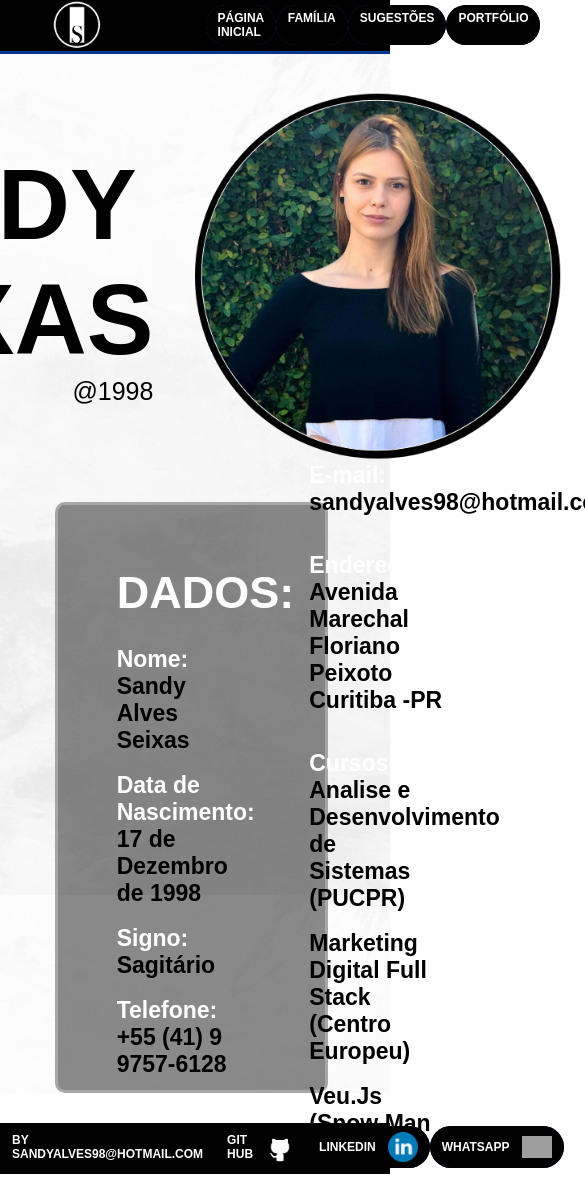
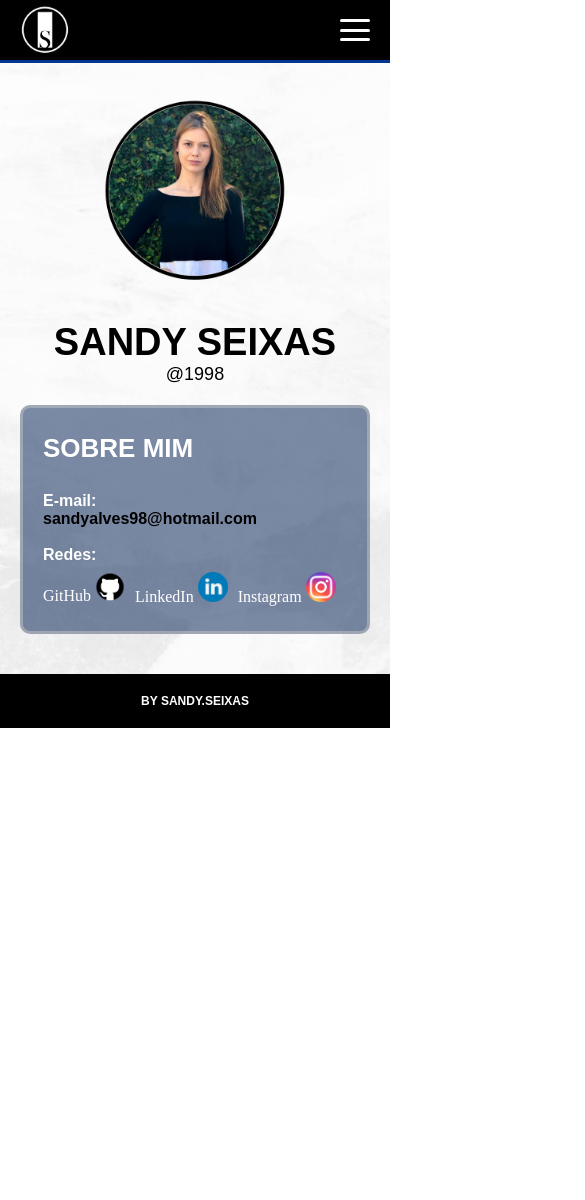
Before and after one commit to SandySei/Apresentacao-Pessoal, a Vue app: page / in a window 390 px wide. Shown: the top 1200 px of the page, 585 px wide, since content can reach past the window. After the commit the page ends 844 px from the top, so only its background shows below. Built offline with nearby package versions, Linux system fonts and the light colour scheme; grey boxes are pictures that could not be loaded.

Commit message:
Refatoração de componentes e atualização de estilos

```diff
--- a/src/App.vue
+++ b/src/App.vue
@@ -1,5 +1,5 @@
 <script setup>
-import { RouterLink, RouterView } from 'vue-router'
+import { RouterView } from 'vue-router'
 import Header from './components/Header.vue'
 import Footer from './components/Footer.vue'
 import Backtotop from './components/Backtotop.vue';
@@ -28,8 +28,14 @@ import Backtotop from './components/Backtotop.vue';
 <style scoped>
 
 main {
- padding-top: 6vh;
+ padding-top: 70px;
  background-color: rgb(255, 255, 255);
 }
 
+@media (max-width: 768px) {
+  main {
+    padding-top: 60px;
+  }
+}
+
 </style>
--- a/src/components/Footer.vue
+++ b/src/components/Footer.vue
@@ -5,118 +5,33 @@ export default {};
 <template>
   <div id="Footer">
     <div id="notes">
-      <p>By sandyalves98@hotmail.com</p>
-
-      <nav>
-        <a
-          href="https://github.com/SandySei"
-          class="btn btn-white btn-animate"
-          target="_blank"
-          style="display: flex; align-items: center"
-        >
-          Git Hub&emsp;
-          <img src="/arquivos/Git.png" alt="Logo GitHub" width="30" />
-        </a>
-
-        <a
-          href="https://www.linkedin.com/in/sandyseixas"
-          class="btn btn-white btn-animate"
-          target="_blank"
-          style="display: flex; align-items: center"
-        >
-          LinkedIn&emsp;
-          <img src="/arquivos/Linkedin.png" alt="Logo LinkedIn" width="30" />
-        </a>
-
-        <a
-          href="https://wa.me/5541997576128"
-          class="btn btn-white btn-animate"
-          target="_blank"
-          style="display: flex; align-items: center"
-        >
-          WhatsApp&emsp;
-          <img src="/arquivos/Whatsapp.png" alt="Logo Whats" width="30" />
-        </a>
-      </nav>
+      <p>By sandy.seixas</p>
     </div>
   </div>
 </template>
 
 <style scoped>
-nav {
-  display: flex;
-  justify-content: space-between;
-}
-
 div#Footer {
   background-color: #000000;
   min-height: 6vh;
 }
 
 div#notes {
+  max-width: 1200px;
+  margin: 0 auto;
+  padding: 10px 20px;
   display: flex;
-  justify-content: space-evenly;
+  justify-content: center;
   align-items: center;
-  flex-direction: row;
 }
 
-p,
-a {
+p {
   color: white;
   text-transform: uppercase;
-  text-decoration: none;
   padding: 10px 12px;
   display: inline-block;
   font-family: Arial;
   font-size: 12px;
   font-weight: bold;
 }
-a.btn:link {
-  text-transform: uppercase;
-  text-decoration: none;
-  padding: 6px 12px;
-  display: inline-block;
-  border-radius: 50px;
-  transition: all 0.3s;
-  font-family: Arial;
-  font-size: 12px;
-  font-weight: bold;
-}
-
-.btn:hover {
-  transform: translateY(-3px);
-  box-shadow: 0 2px 4px #ffffff;
-}
-
-.btn:active {
-  transform: translateY(-1px);
-  box-shadow: 0 5px 10px rgb(255, 255, 255);
-}
-
-.btn-white {
-  background-color: #000000;
-  color: #ffffff;
-}
-
-.btn::after {
-  content: "";
-  display: inline-block;
-  height: 100%;
-  width: 100%;
-  border-radius: 100px;
-  position: absolute;
-  top: 0;
-  left: 0;
-  z-index: -1;
-  transition: all 0.4s;
-}
-
-.btn-white::after {
-  background-color: #033691;
-}
-
-.btn:hover::after {
-  transform: scaleX(1.4) scaleY(1.6);
-  opacity: 0;
-}
 </style>
--- a/src/components/Header.vue
+++ b/src/components/Header.vue
@@ -1,19 +1,40 @@
 
 <script>
-export default {}
+export default {
+    data() {
+        return {
+            menuAberto: false
+        }
+    },
+    methods: {
+        alternarMenu() {
+            this.menuAberto = !this.menuAberto
+        },
+        fecharMenu() {
+            this.menuAberto = false
+        }
+    }
+}
 </script>
 
 <template>
     <header>
-        <img src="/arquivos/San1.png" alt="Logo San" width="50">
+        <div class="conteudo">
+            <img src="/arquivos/San1.png" alt="Logo San" width="50">
 
-        <nav>
-            <RouterLink to="/" class="btn btn-white btn-animate">Página Inicial</RouterLink>
-            <RouterLink to="/familia" class="btn btn-white btn-animate">Família</RouterLink>
-            <RouterLink to="/sugestoes" class="btn btn-white btn-animate">Sugestões</RouterLink>
-            <a href="https://sandyalves98.wixsite.com/sandy-seixas" class="btn btn-white btn-animate" target="_blank">Portfólio</a>
+            <button class="menu-toggle" :class="{ aberto: menuAberto }" @click="alternarMenu" aria-label="Abrir menu" :aria-expanded="menuAberto">
+                <span></span>
+                <span></span>
+                <span></span>
+            </button>
 
-        </nav>
+            <nav :class="{ aberto: menuAberto }">
+                <RouterLink to="/" class="btn btn-white" @click="fecharMenu">Início</RouterLink>
+                <RouterLink to="/pets" class="btn btn-white" @click="fecharMenu">Pets</RouterLink>
+                <RouterLink to="/sugestoes" class="btn btn-white" @click="fecharMenu">Recomendações</RouterLink>
+                <a href="https://sandyalves98.wixsite.com/sandy-seixas" class="btn btn-white" target="_blank" @click="fecharMenu">Portfólio</a>
+            </nav>
+        </div>
     </header>
 
 </template>
@@ -25,66 +46,112 @@ header {
     position: fixed;
     z-index: 1;
     width: 100vw;
+    height: 70px;
+    box-shadow: 0px 3px 0px 0px #033691;
+   }
+
+div.conteudo {
+    max-width: 1200px;
+    height: 100%;
+    margin: 0 auto;
+    padding: 0 20px;
     display: flex;
-    justify-content: space-around;
+    justify-content: space-between;
     align-items: center;
-    height: 6vh;
-    box-shadow: 0px 3px 0px 0px #033691;
    }
 
 nav {
     display: flex;
-    justify-content: space-around;
-    width: 34%;
+    justify-content: space-between;
+    width: 60%;
    }
 
-a.btn:link {
-    text-transform: uppercase;
-    text-decoration: none;
-    padding: 6px 12px;
-    display: inline-block;
-    border-radius: 50px;
-    transition: all .3s;
-    font-family:Arial;
-	font-size:12px;
-	font-weight:bold;
+header img {
+    transition: transform .4s ease;
 }
 
-.btn:hover {
-    transform: translateY(-3px);
-    box-shadow: 0 2px 4px #ffffff;
+header img:hover {
+    transform: rotate(-10deg) scale(1.08);
 }
 
-.btn:active {
-    transform: translateY(-1px);
-    box-shadow: 0 5px 10px rgb(255, 255, 255);
+.menu-toggle {
+    display: none;
 }
 
-.btn-white {
-    background-color: #000000;
-    color: #ffffff;
+/* Tablet */
+@media (max-width: 1024px) {
+    nav {
+        width: 60%;
+    }
 }
 
-.btn::after {
-    content: "";
-    display: inline-block;
-    height: 100%;
-    width: 100%;
-    border-radius: 100px;
-    position: absolute;
-    top: 0;
-    left: 0;
-    z-index: -1;
-    transition: all .4s;
-}
+/* Celular */
+@media (max-width: 768px) {
+    header {
+        height: 60px;
+    }
 
-.btn-white::after {
-    background-color: #033691
-}
+    .menu-toggle {
+        display: flex;
+        flex-direction: column;
+        justify-content: space-between;
+        width: 30px;
+        height: 22px;
+        background: none;
+        border: none;
+        padding: 0;
+        cursor: pointer;
+    }
 
-.btn:hover::after {
-    transform: scaleX(1.4) scaleY(1.6);
-    opacity: 0;
+    .menu-toggle span {
+        display: block;
+        height: 3px;
+        width: 100%;
+        background-color: #ffffff;
+        border-radius: 3px;
+        transition: transform .3s ease, opacity .3s ease;
+    }
+
+    /* Hambúrguer vira "X" quando aberto */
+    .menu-toggle.aberto span:nth-child(1) {
+        transform: translateY(9.5px) rotate(45deg);
+    }
+
+    .menu-toggle.aberto span:nth-child(2) {
+        opacity: 0;
+    }
+
+    .menu-toggle.aberto span:nth-child(3) {
+        transform: translateY(-9.5px) rotate(-45deg);
+    }
+
+    nav {
+        display: flex;
+        opacity: 0;
+        visibility: hidden;
+        transform: translateY(-15px);
+        transition: opacity .3s ease, transform .3s ease, visibility .3s;
+        position: absolute;
+        top: 63px;
+        left: 0;
+        width: 100%;
+        flex-direction: column;
+        align-items: center;
+        background-color: #000000;
+        padding: 10px 0 20px;
+        box-shadow: 0px 3px 0px 0px #033691;
+    }
+
+    nav.aberto {
+        opacity: 1;
+        visibility: visible;
+        transform: translateY(0);
+    }
+
+    nav a.btn {
+        margin: 8px 0;
+        font-size: 14px;
+    }
 }
 
 </style>
--- a/src/views/HomeView.vue
+++ b/src/views/HomeView.vue
@@ -10,44 +10,30 @@
 
     <div id="box">
       <div>
-        <h3>Dados:</h3>
+        <h3>Sobre mim</h3>
         <br />
 
-        <h4>Nome:</h4>
-        <p>Sandy Alves Seixas</p>
-        <br />
-
-        <h4>Data de Nascimento:</h4>
-        <p>17 de Dezembro de 1998</p>
-        <br />
-
-        <h4>Signo:</h4>
-        <p>Sagitário</p>
-        <br />
-
-        <h4>Telefone:</h4>
-        <p>+55 (41) 9 9757-6128</p>
-        <br />
-      </div>
-
-      <div>
         <h4>E-mail:</h4>
         <p>sandyalves98@hotmail.com</p>
         <br />
 
-        <br />
-        <h4>Endereço:</h4>
-        <p>Avenida Marechal Floriano Peixoto</p>
-        <p>Curitiba -PR</p>
-        <br /><br />
+        <h4>Redes:</h4>
+        <div class="redes">
+          <a href="https://github.com/SandySei" class="btn btn-white" target="_blank">
+            GitHub
+            <img src="/arquivos/Git.png" alt="Logo GitHub" width="30" />
+          </a>
 
-        <h4>Cursos:</h4>
-        <p>Analise e Desenvolvimento de Sistemas (PUCPR)</p>
-        <br />
-        <p>Marketing Digital Full Stack (Centro Europeu)</p>
-        <br />
-        <p>Veu.Js (Snow Man Labs)</p>
-        <br /><br />
+          <a href="https://www.linkedin.com/in/sandyseixas" class="btn btn-white" target="_blank">
+            LinkedIn
+            <img src="/arquivos/Linkedin.png" alt="Logo LinkedIn" width="30" />
+          </a>
+
+          <a href="https://www.instagram.com/sany.sei/" class="btn btn-white" target="_blank">
+            Instagram
+            <img src="/arquivos/instagram.png" alt="Logo Instagram" width="30" />
+          </a>
+        </div>
       </div>
     </div>
   </body>
@@ -58,13 +44,18 @@ body {
   background-image: url(/arquivos/fundoconcreto.jpg);
   background-size: cover;
   background-attachment: fixed;
+  padding: 0 20px 40px;
 }
 
 div#top {
+  max-width: 1200px;
+  margin: 0 auto;
+  padding: clamp(20px, 4vw, 50px) 0;
   display: flex;
   flex-direction: row;
   justify-content: center;
   align-items: center;
+  gap: clamp(20px, 3vw, 40px);
 }
 
 div#top div {
@@ -74,29 +65,32 @@ div#top div {
   align-items: flex-end;
 }
 
+div#top img {
+  width: clamp(220px, 28vw, 340px);
+  height: auto;
+}
+
 h1 {
   color: black;
   text-transform: uppercase;
   font-family: Arial;
-  font-size: 100px;
+  font-size: clamp(38px, 6.5vw, 90px);
   font-weight: bold;
 }
 
 h2 {
   color: black;
   font-family: Arial;
-  font-size: 25px;
+  font-size: clamp(18px, 2vw, 25px);
 }
 
 div#box {
   background-color: #001e5283;
   display: flex;
   flex-direction: row;
-  width: 70vw;
-  height: 70vh;
-  margin-left: 14vw;
-  margin-bottom: 30px;
-  padding-top: 8vh;
+  max-width: 1200px;
+  margin: 0 auto;
+  padding: clamp(25px, 4vw, 50px) 0;
   border: 3px solid #c4c4c486;
   filter: saturate(0%);
   border-radius: 10px;
@@ -108,33 +102,65 @@ div#box:hover {
 }
 
 div#box > div {
-  width: 50%;
-  margin-left: 7vh;
+  width: 100%;
+  padding: 0 clamp(20px, 4vw, 50px);
   display: flex;
   flex-direction: column;
-  justify-content: center;
+  justify-content: flex-start;
 }
 
 h3 {
   color: rgb(255, 255, 255);
-  margin-bottom: 1vh;
+  margin-bottom: 10px;
   text-transform: uppercase;
   font-family: Arial;
-  font-size: 45px;
+  font-size: clamp(26px, 3.2vw, 40px);
   font-weight: bold;
 }
 
 h4 {
   color: rgb(255, 255, 255);
   font-family: Arial;
-  font-size: 23px;
+  font-size: clamp(16px, 1.6vw, 20px);
   font-weight: bold;
 }
 
 p {
   color: rgb(0, 0, 0);
   font-family: Arial;
-  font-size: 23px;
+  font-size: clamp(16px, 1.6vw, 20px);
   font-weight: bold;
+  word-break: break-word;
+}
+
+div.redes {
+  display: flex;
+  flex-wrap: wrap;
+  gap: 10px;
+  margin-top: 8px;
+}
+
+/* Celular */
+@media (max-width: 768px) {
+  div#top {
+    flex-direction: column-reverse;
+  }
+
+  div#top div {
+    align-items: center;
+  }
+
+  h1 {
+    text-align: center;
+  }
+
+  div#box {
+    flex-direction: column;
+    filter: saturate(100%);
+  }
+
+  div#box > div {
+    width: auto;
+  }
 }
 </style>
--- /dev/null
+++ b/src/views/Pets.vue
@@ -0,0 +1,95 @@
+<template>
+  <body>
+    <h2>Pets</h2>
+    <div id="pets">
+      <div>
+        <img src="/arquivos/Hannah.jpeg" alt="Essa é a Hannah" height="450" />
+        <h4>Hannah</h4>
+      </div>
+      <div>
+        <img src="/arquivos/Tobby.jpeg" alt="Esse é o Tobby" height="450" class="tobby" />
+        <h4>Tobby</h4>
+      </div>
+      <div>
+        <img src="/arquivos/Ursa.jpeg" alt="Essa é a Ursa" height="450" />
+        <h4>Ursa</h4>
+      </div>
+    </div>
+  </body>
+</template>
+
+<style scoped>
+body {
+  background-image: url(/arquivos/fundoconcreto.jpg);
+  background-size: cover;
+  background-attachment: fixed;
+  padding: 0 20px 50px;
+  min-height: calc(100vh - 70px);
+}
+
+h2 {
+  color: #000000;
+  display: flex;
+  align-items: center;
+  justify-content: center;
+  font-family: Arial;
+  font-size: clamp(32px, 4vw, 50px);
+  text-transform: uppercase;
+  font-weight: bold;
+  text-align: center;
+  line-height: 2.2;
+}
+
+h4 {
+  color: #000000;
+  font-family: Arial;
+  font-size: clamp(18px, 2vw, 25px);
+  text-align: center;
+  line-height: 1;
+  margin: 15px 0 30px;
+}
+
+img {
+  border-radius: 230px;
+  border: 4px solid #bdbdbd;
+  display: flex;
+  text-align: center;
+  justify-content: center;
+  align-items: center;
+}
+
+div#pets {
+  max-width: 1200px;
+  margin: 0 auto;
+}
+
+div#pets {
+  display: flex;
+  flex-wrap: wrap;
+  justify-content: space-around;
+  gap: 20px;
+}
+
+div#pets div {
+  width: clamp(200px, 25vw, 300px);
+}
+
+div#pets img {
+  width: 100%;
+  height: auto;
+  aspect-ratio: 260 / 450;
+  object-fit: cover;
+}
+
+div#pets img.tobby {
+  object-position: left center;
+}
+
+/* Celular */
+@media (max-width: 768px) {
+  div#pets div {
+    width: 70vw;
+    max-width: 260px;
+  }
+}
+</style>
```
Also changed, not shown: src/components/Backtotop.vue (+51 -32 lines), src/views/Sugestoes.vue (+39 -28 lines).
